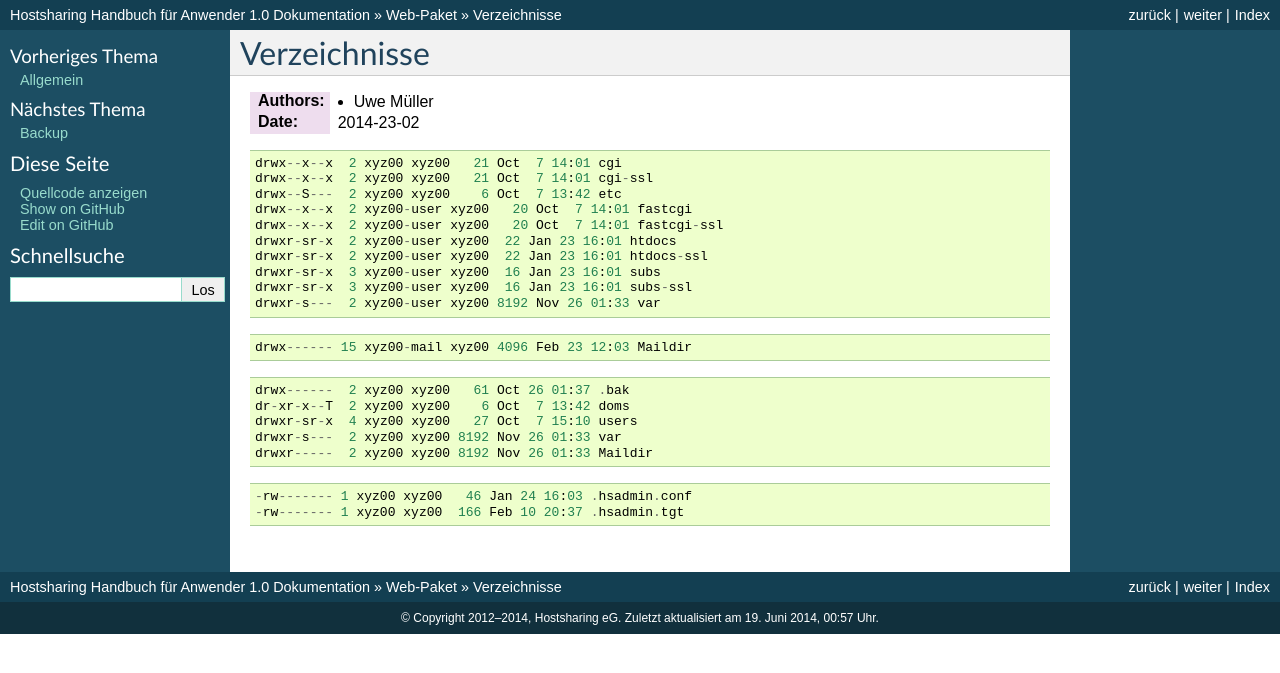
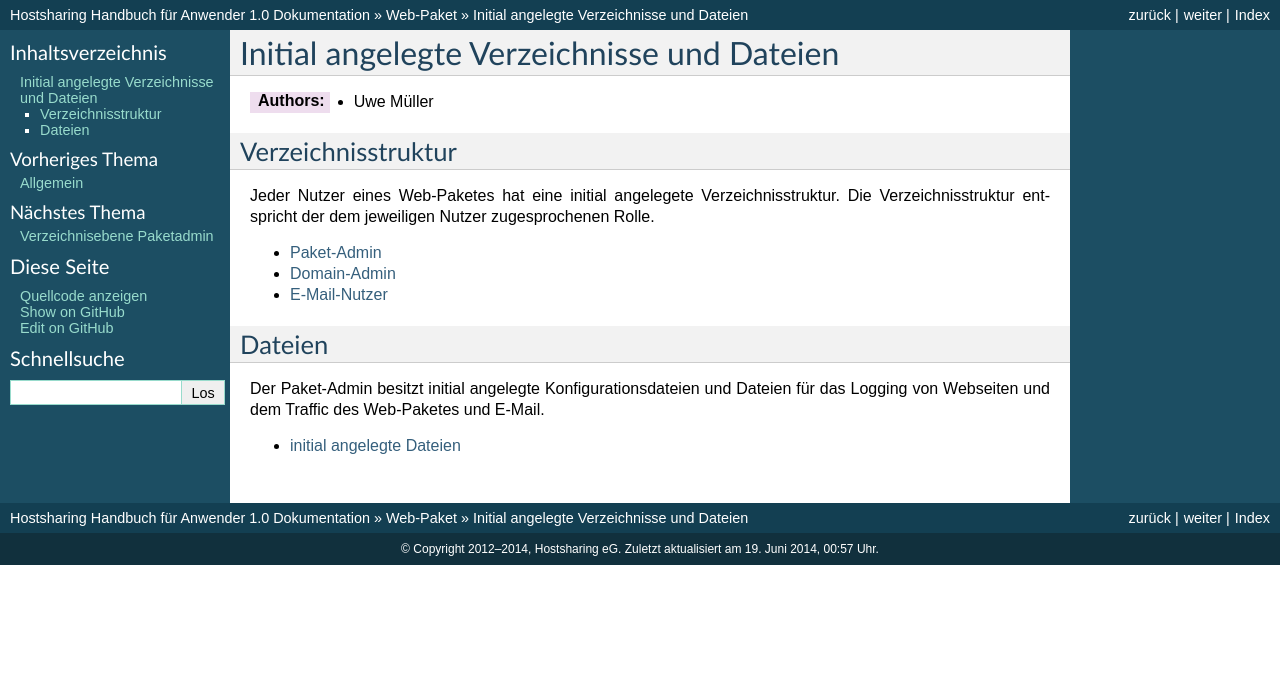
Before and after one commit to hostsharing/hs.docs.users, a Sphinx documentation site: the page built from source/webpaket/verzeichnisse.rst, in a window 1280 px wide. Shown: the top 673 px of the page. Built offline with Sphinx 7.4.7, drawn with Linux system fonts in a browser that asks for light colours.

Commit message:
initial content

```diff
--- a/source/webpaket/index.rst
+++ b/source/webpaket/index.rst
@@ -15,3 +15,8 @@ Inhalt:
 
         allgemein
         verzeichnisse
+        verzeichnisebenen-paket-admin
+        verzeichnisebenen-domain-admin
+        verzeichnisebenen-email-nutzer
+        dateien-paket-admin
+        speicherbelegung
--- a/source/webpaket/verzeichnisse.rst
+++ b/source/webpaket/verzeichnisse.rst
@@ -1,39 +1,29 @@
-=============
-Verzeichnisse
-=============
+===========================================
+Initial angelegte Verzeichnisse und Dateien
+===========================================
+
+.. |date| date:: %d. %m. %Y
+.. |time| date:: %H:%M
 
 :Authors: - Uwe Müller
-:Date:    2014-23-02
-
-::
-
-        drwx--x--x  2 xyz00 xyz00   21 Oct  7 14:01 cgi
-        drwx--x--x  2 xyz00 xyz00   21 Oct  7 14:01 cgi-ssl
-        drwx--S---  2 xyz00 xyz00    6 Oct  7 13:42 etc
-        drwx--x--x  2 xyz00-user xyz00   20 Oct  7 14:01 fastcgi
-        drwx--x--x  2 xyz00-user xyz00   20 Oct  7 14:01 fastcgi-ssl
-        drwxr-sr-x  2 xyz00-user xyz00  22 Jan 23 16:01 htdocs
-        drwxr-sr-x  2 xyz00-user xyz00  22 Jan 23 16:01 htdocs-ssl
-        drwxr-sr-x  3 xyz00-user xyz00  16 Jan 23 16:01 subs
-        drwxr-sr-x  3 xyz00-user xyz00  16 Jan 23 16:01 subs-ssl
-        drwxr-s---  2 xyz00-user xyz00 8192 Nov 26 01:33 var
 
 
-::
-
-        drwx------ 15 xyz00-mail xyz00 4096 Feb 23 12:03 Maildir
 
 
-::
 
-        drwx------  2 xyz00 xyz00   61 Oct 26 01:37 .bak
-        dr-xr-x--T  2 xyz00 xyz00    6 Oct  7 13:42 doms
-        drwxr-sr-x  4 xyz00 xyz00   27 Oct  7 15:10 users
-        drwxr-s---  2 xyz00 xyz00 8192 Nov 26 01:33 var
-        drwxr-----  2 xyz00 xyz00 8192 Nov 26 01:33 Maildir
+Verzeichnisstruktur
+-------------------
 
+Jeder Nutzer eines Web-Paketes hat eine initial angelegete Verzeichnisstruktur.
+Die Verzeichnisstruktur entspricht der dem jeweiligen Nutzer zugesprochenen Rolle.
 
-::
+* :doc:`Paket-Admin<verzeichnisebenen-paket-admin>`
+* :doc:`Domain-Admin<verzeichnisebenen-domain-admin>`
+* :doc:`E-Mail-Nutzer<verzeichnisebenen-email-nutzer>`
 
-        -rw------- 1 xyz00 xyz00   46 Jan 24 16:03 .hsadmin.conf
-        -rw------- 1 xyz00 xyz00  166 Feb 10 20:37 .hsadmin.tgt
+Dateien
+-------
+
+Der Paket-Admin besitzt initial angelegte Konfigurationsdateien und Dateien für das Logging von Webseiten und dem Traffic des Web-Paketes und E-Mail.
+
+* :doc:`initial angelegte Dateien<dateien-paket-admin>`
```
Also changed, not shown: source/webpaket/allgemein.rst (+17 -7 lines), source/webpaket/dateien-paket-admin.rst (added, +37 -0 lines), source/webpaket/speicherbelegung.rst (added, +13 -0 lines), source/webpaket/verzeichnisebenen-domain-admin.rst (added, +48 -0 lines), source/webpaket/verzeichnisebenen-email-nutzer.rst (added, +17 -0 lines), source/webpaket/verzeichnisebenen-paket-admin.rst (added, +27 -0 lines).
